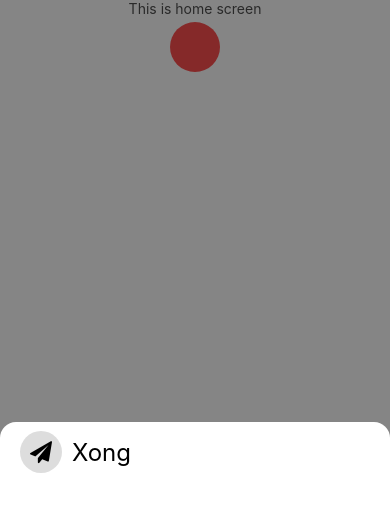
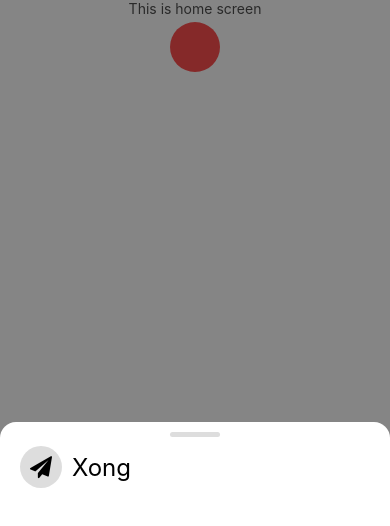
Before and after one commit to gnauqtahnal/ComBook, a React Native app: screen / in a window 390 px wide. Both pictures are taken after a click on the element 195 px from the left and 47 px from the top of the page. Shown: the top 526 px of the page. Built offline with nearby package versions, Linux system fonts and the light colour scheme.

Commit message:
Add drag handler

```diff
--- a/src/components/BottomSheet/BottomSheet.js
+++ b/src/components/BottomSheet/BottomSheet.js
@@ -1,6 +1,7 @@
 import React from 'react';
 
 import BottomSheetContainer from './BottomSheetContainer';
+import BottomSheetDragHandler from './BottomSheetDragHandler';
 import BottomSheetScrim from './BottomSheetScrim';
 import { useBottomSheetVisible } from './hooks';
 
@@ -12,6 +13,7 @@ const BottomSheet = ({ containerStyle, children }) => {
       <>
         <BottomSheetScrim />
         <BottomSheetContainer containerStyle={containerStyle}>
+          <BottomSheetDragHandler />
           {children}
         </BottomSheetContainer>
       </>
--- a/src/components/BottomSheet/BottomSheetContainer.js
+++ b/src/components/BottomSheet/BottomSheetContainer.js
@@ -2,9 +2,9 @@ import React from 'react';
 import { StyleSheet } from 'react-native';
 import { Gesture, GestureDetector } from 'react-native-gesture-handler';
 import Animated, {
+  runOnJS,
   SlideInDown,
   SlideOutDown,
-  runOnJS,
   useAnimatedStyle,
   useSharedValue,
   withSpring,
@@ -36,8 +36,8 @@ const BottomSheetContainer = ({ containerStyle, children }) => {
       translateY.value = Math.max(-150, event.translationY);
     })
     .onFinalize(() => {
-      if (translateY.value < WINDOW_HEIGHT / 4) {
-        translateY.value = withSpring(0);
+      if (translateY.value < 150) {
+        translateY.value = withSpring(0, { damping: 50 });
       } else {
         runOnJS(toggleVisible);
         translateY.value = withTiming(
@@ -58,7 +58,8 @@ const BottomSheetContainer = ({ containerStyle, children }) => {
       <Animated.View
         style={[styles.container, animatedStyle, containerStyle]}
         entering={SlideInDown}
-        exiting={SlideOutDown}>
+        exiting={SlideOutDown}
+      >
         {children}
       </Animated.View>
     </GestureDetector>
--- /dev/null
+++ b/src/components/BottomSheet/BottomSheetDragHandler.js
@@ -0,0 +1,29 @@
+import React from 'react';
+import { StyleSheet, View } from 'react-native';
+
+const BottomSheetDragHandler = React.memo(
+  ({ containerStyle, dragHandlerStyle }) => {
+    return (
+      <View style={[styles.container, containerStyle]}>
+        <View style={[styles.dragHandler, dragHandlerStyle]} />
+      </View>
+    );
+  }
+);
+
+const styles = StyleSheet.create({
+  container: {
+    width: '100%',
+    paddingTop: 10,
+    alignItems: 'center',
+    justifyContent: 'flex-start',
+  },
+  dragHandler: {
+    height: 5,
+    width: 50,
+    borderRadius: 9999,
+    backgroundColor: '#dddddd',
+  },
+});
+
+export default BottomSheetDragHandler;
--- a/src/components/BottomSheet/BottomSheetScrim.js
+++ b/src/components/BottomSheet/BottomSheetScrim.js
@@ -18,7 +18,8 @@ const BottomSheetScrim = ({ children }) => {
       style={styles.scrim}
       onPress={onPress}
       entering={FadeIn}
-      exiting={FadeOut}>
+      exiting={FadeOut}
+    >
       {children}
     </AnimatedPressable>
   );
--- a/src/components/BottomSheet/index.js
+++ b/src/components/BottomSheet/index.js
@@ -1,3 +1,3 @@
-export { default as BottomSheet } from './BottomSheet';
+export { default } from './BottomSheet';
 export { default as BottomSheetProvider } from './BottomSheetProvider';
 export * from './hooks';
--- a/src/screens/HomeScreen/CardPropsBottomSheet/index.js
+++ b/src/screens/HomeScreen/CardPropsBottomSheet/index.js
@@ -1,6 +1,6 @@
 import React from 'react';
 
-import { BottomSheet } from '../../../components/BottomSheet';
+import BottomSheet from '../../../components/BottomSheet';
 import SubmitButton from './SubmitButton';
 
 const CardPropsBottomSheet = () => {
```
